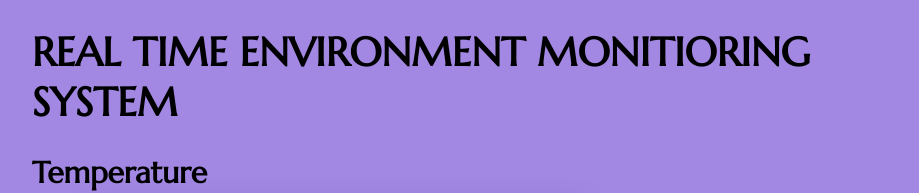
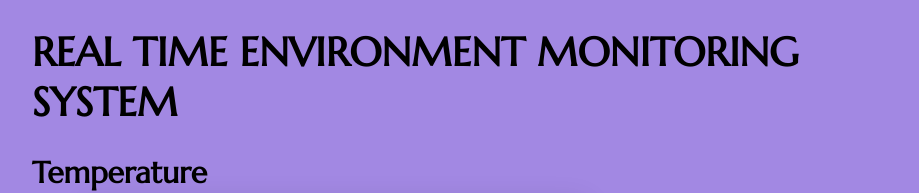
Before and after one commit to Dhruv0201/RealTimeEnvironmentMonitoringProject, a plain HTML site: page index.html in a window 1280 px wide. Shown: the top 193 px of the page, without its empty margins (160-1079 px from the left). Drawn offline with Linux system fonts and the light colour scheme; no server answers; a web font is replaced by a local one.

Commit message:
Spell check

```diff
--- a/index.html
+++ b/index.html
@@ -6,7 +6,7 @@
   </head>
   <body>
     <div class="container">
-      <h1 class="mt-5 mb-4">REAL TIME ENVIRONMENT MONITIORING SYSTEM</h1>
+      <h1 class="mt-5 mb-4">REAL TIME ENVIRONMENT MONITORING SYSTEM</h1>
       <h2>Temperature</h2>
       <div class="chartandvalues">
         <div class="chartcontainer">
```
